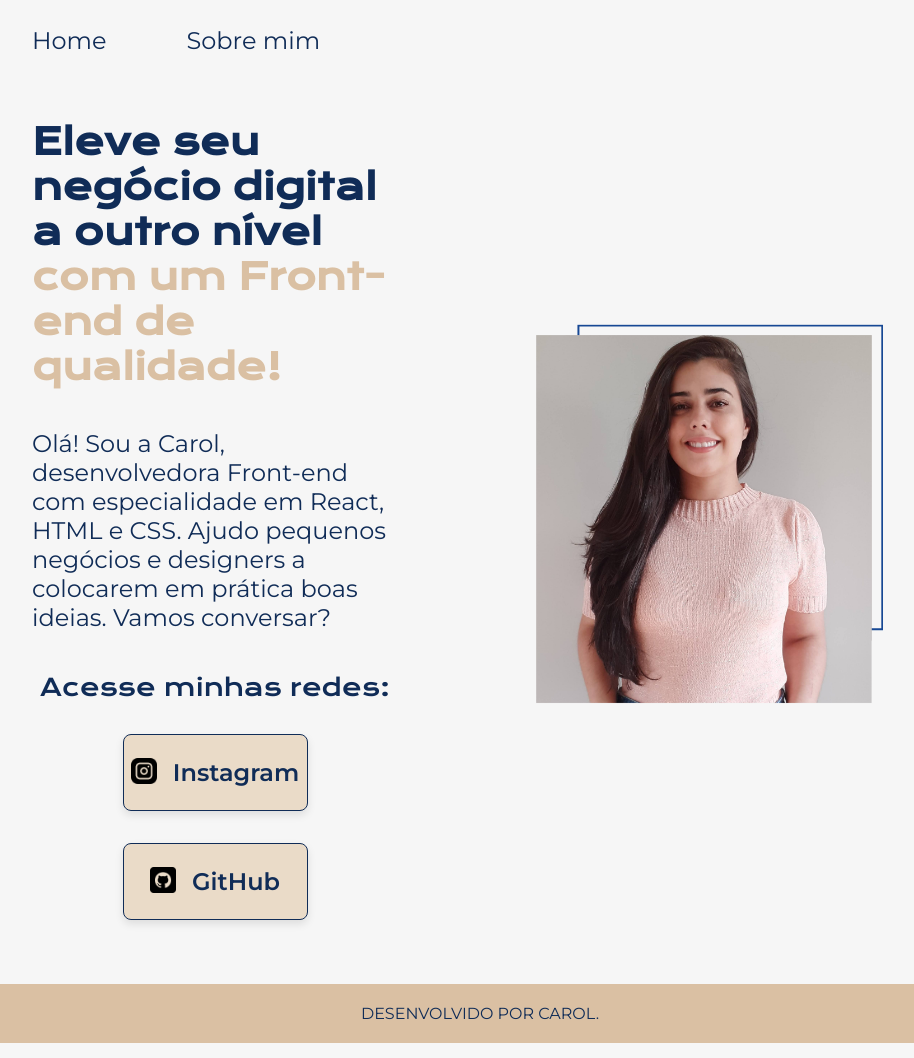
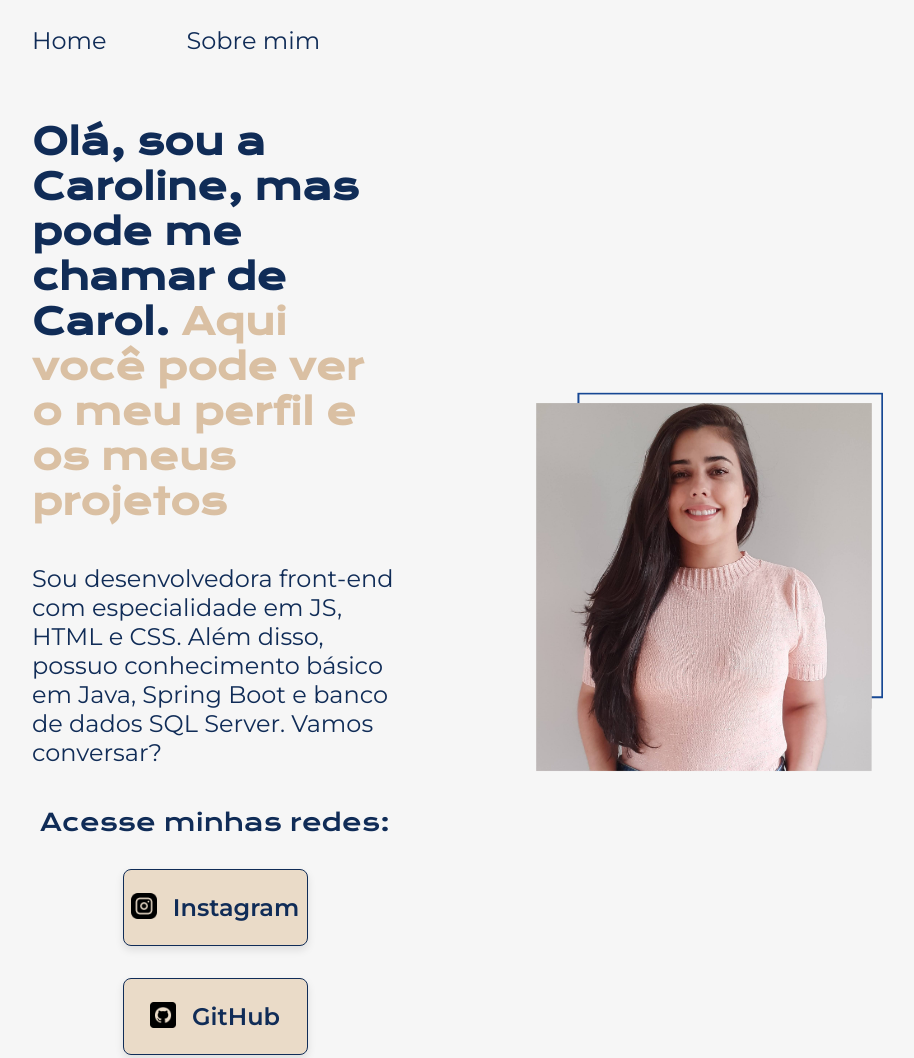
Before and after one commit to Carolinevmont/Meu-site-portifolio, a plain HTML site: page index.html in a window 1280 px wide. Shown: the top 1058 px of the page, without its empty margins (160-1074 px from the left). Drawn offline with nearby package versions, Linux system fonts and the light colour scheme.

Commit message:
atualização das informações

```diff
--- a/index.html
+++ b/index.html
@@ -19,14 +19,11 @@
     </header>
     <main class="apresentacao">
         <section class="apresentacao__conteudo">
-            <h1 class="apresentacao__conteudo__titulo">Eleve seu negócio digital a outro nível<strong
-            class="titulo-destaque"> com um Front-end de qualidade!
+            <h1 class="apresentacao__conteudo__titulo">Olá, sou a Caroline, mas pode me chamar de Carol. <strong
+            class="titulo-destaque"> Aqui você pode ver o meu perfil e os meus projetos
             </strong></h1>
-            <p class="apresentacao__conteudo__texto">Olá! Sou a Carol, desenvolvedora
-            Front-end com especialidade em React, HTML e
-            CSS. Ajudo pequenos negócios e designers a
-            colocarem em prática boas ideias. Vamos
-            conversar?</p>
+            <p class="apresentacao__conteudo__texto">Sou desenvolvedora front-end com especialidade em JS, HTML e CSS.
+                Além disso, possuo conhecimento básico em Java, Spring Boot e banco de dados SQL Server. Vamos conversar?</p>
             <div class="apresentacao__links" >
                 <h3 class="apresentacao__links_sub">Acesse minhas redes:</h3>
                 <a class="apresentacao__links__navegacao" href="https://www.instagram.com/caroliineemonteiro/"> <img src="image/instagram.png"  width="26" height="26">
```
